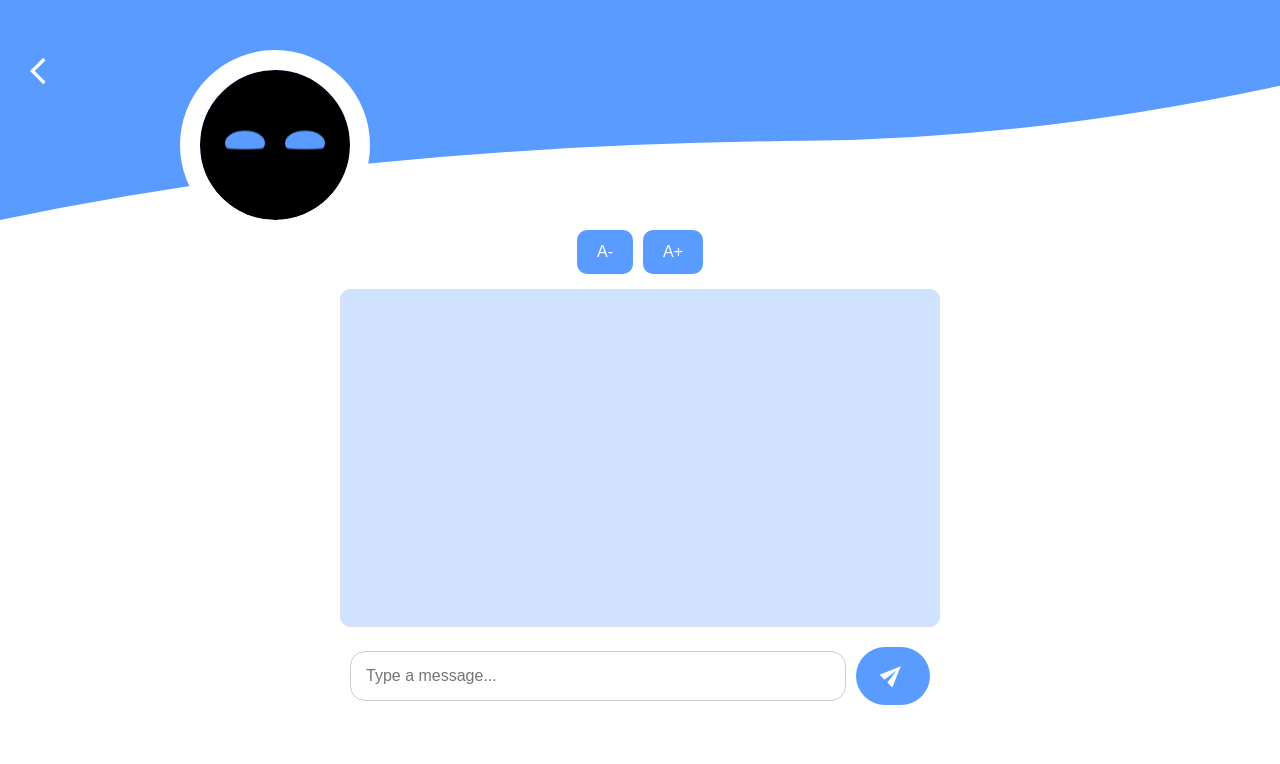
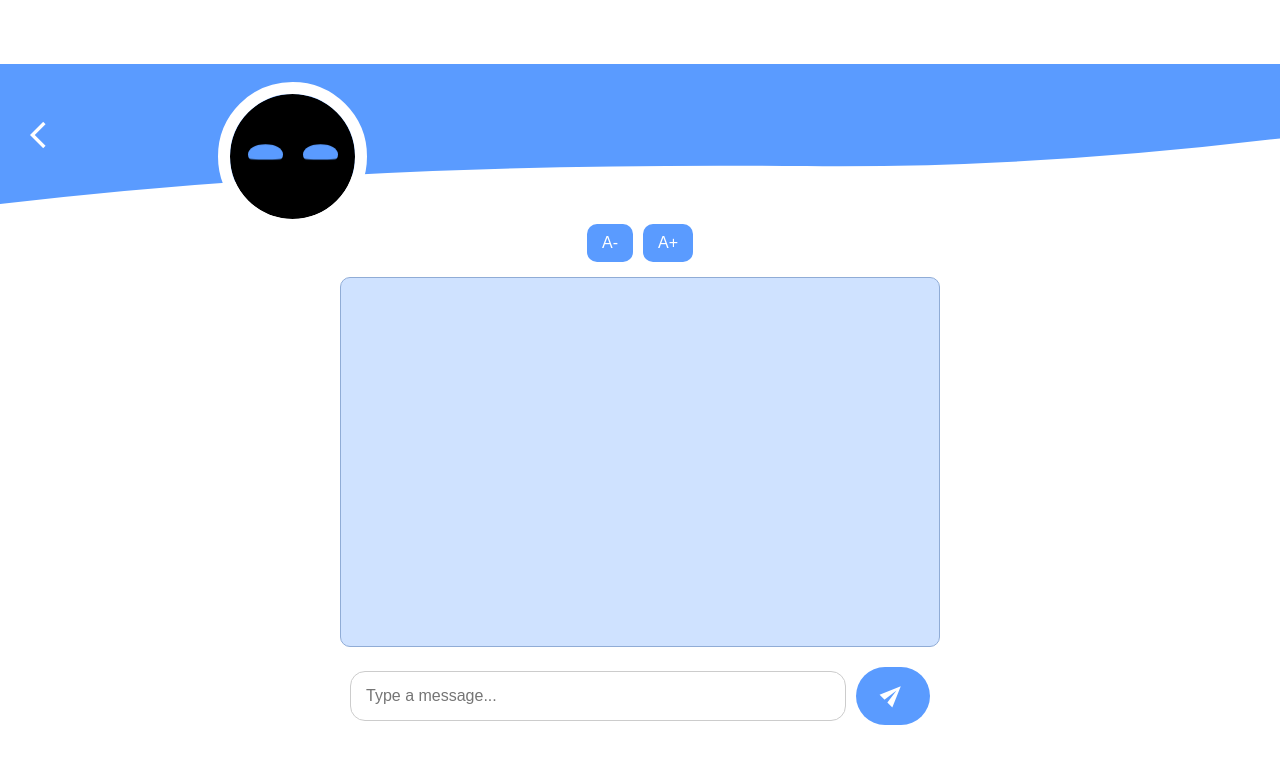
Before and after one commit to slamonander/Semcorel-LLM-Project, a React (Create React App) app in the folder final/frontend/: page /test in a window 1280 px wide. Shown: the top 764 px of the page. Built offline with nearby package versions, Linux system fonts and the light colour scheme.

Commit message:
UI adjustments
Enlarged the chat container, shrunk the wave animation and coco avatar, disabled scrolling, added margin around the application to fit various screen aspect ratios, adjusted '...' animation while LLM is generating a response

```diff
--- a/final/frontend/src/Test.css
+++ b/final/frontend/src/Test.css
@@ -14,15 +14,18 @@ html, body {
     align-items: center;
     width: 100vw;
     height: 100vh;
-    margin: 0;
+    margin: 5%; /* This adds a margin around the entire application to hopefully stop the scroll error*/
     background-color: white;
   }
 
-  /* Container for positioning */
+/* HEADER CSS (WAVE ANIMATION, COCO AVATAR, BACK BTN (INVIS BTN), FONT BTNS*/
+  /* Container for positioning wave animation*/
 .triangle-container {
     position: relative;
     width: 100vw; /* Full width */
-    height: 100vh; /* Full height */
+    height: 300px;
+    margin-top: 5%;
+    margin-bottom: 5px;
     display: flex;
     justify-content: flex-start;
     align-items: flex-start;
@@ -34,7 +37,7 @@ html, body {
     top: 0;
     left: 0;
     width: 140vw; /* Adjust width to desired size */
-    height: 220px; /* Adjust height as needed */
+    height: 175px; /* Adjust height as needed */
     overflow: hidden;
 }
 
@@ -54,94 +57,25 @@ html, body {
   animation: waveAnimation 8s ease-in-out infinite;
 }
 
-.font-size-buttons button {
-  display: inline-flex; /* For consistent centering */
-  align-items: center;
-  justify-content: center;
-  padding: 10px 20px;
-  font-size: 16px;
-  line-height: 1.5;
-  background-color: #5A9BFF;
-  color: white;
-  border: none;
-  border-radius: 10px;
-  cursor: pointer;
-  transition: background-color 0.3s ease;
-  height: auto; /* Ensure full clickable area */
-}
-
-.font-size-buttons button:hover {
-  background-color: #004080;
-}
-
-.font-size-buttons {
-  display: flex;
-  justify-content: center;
-  align-items: center;
-  gap: 10px;
-}
-
-  /* Chat box container */
-  .chat-container {
-    width: 90%;
-    max-width: 600px;
-    background: #ffffff;
-    padding: 5px;
-    border-radius: 20px;
-    display: flex;
-    flex-direction: column;
-    overflow: hidden;
-    height: 220vh;
-    max-height: 700px;
-    margin-top: 10px;
-    position: relative;
-  }
-
-  .input-container {
-    margin-top: 0; /* Adjust or remove as needed */
-    margin-bottom: 80px;
-    padding-top: 5px;
-}
-
-  .btn-invis {
-    position: absolute;
-    top: 40px;
-    left: 5px;
-    background-color: transparent;
-    color: white;
-    border: none;
-    cursor: pointer;
-    z-index: 2;
-  }
-
-  .invis{
-    font-size: 2rem;
-  }
-
-  .icon-send {
-    display: inline-block; /* Ensure the element can be transformed */
-    transform: rotate(-45deg); /* Rotate the icon by 45 degrees (you can change this value) */
-  }
-
   /* Coco styles */
   .coco-small {
     display: flex;
     justify-content: center;
     align-items: center;
-    top: 50px; /* Adjust as needed */
-    left: 200px; /* Adjust as needed */
+    top: 10px; /* Adjust as needed */
+    left: 230px; /* Adjust as needed */
     background-color: black;
-    width: 150px;
-    height: 150px;
+    width: 125px;
+    height: 125px;
     border-radius: 50%;
     gap: 20px;
-    outline: 20px solid white;
-    /* margin-bottom: 20px; */
+    outline: 12px solid white;
+    margin-bottom: 10px;
   }
 
   .eye {
-    width: 40px;
-    height: 30px;
+    width: 35px;
+    height: 25px;
     margin-bottom: 5px;
     background-color: #5A9BFF;
     border-radius: 50%;
@@ -160,6 +94,145 @@ html, body {
       clip-path: ellipse(100% 35% at 50% 35%);
     }
   }
+
+.btn-invis { /*BACK BUTTON*/
+  position: absolute;
+  top: 40px;
+  left: 5px;
+  background-color: transparent;
+  color: white;
+  border: none;
+  cursor: pointer;
+  z-index: 2;
+}
+
+.invis{
+  font-size: 2rem;
+}
+
+.font-size-buttons {
+  display: flex;
+  gap: 10px;
+}
+
+.font-size-buttons button {
+  padding: 10px 15px;
+  font-size: 16px;
+  background-color: #5A9BFF;
+  color: white;
+  border: none;
+  border-radius: 10px;
+  cursor: pointer;
+  transition: background-color 0.3s ease;
+  /* align-items: center;
+  justify-content: center;
+  padding: 10px 20px;
+  font-size: 16px;
+  line-height: 1.5; */
+  height: auto; /* Ensure full clickable area */
+}
+
+
+/* LLM RESPONSE BOX */
+  /* Chat box container */
+  .chat-container {
+    width: 90%;
+    max-width: 600px;
+    background: #ffffff;
+    padding: 5px;
+    border-radius: 20px;
+    display: flex;
+    flex-direction: column;
+    overflow: hidden;
+    height: 220vh;
+    max-height: 700px;
+    margin-top: 10px;
+    position: relative;
+  }
+
+  .chat-box {
+    flex-grow: 1;
+    overflow-y: auto;
+    margin-bottom: 10px;
+    padding-right: 10px;
+    display: flex;
+    flex-direction: column;
+    border: 1px solid #90acd6;
+    border-radius: 10px;
+    padding: 15px;
+    background: #CFE2FF;
+    max-height: calc(100% - 50px);
+}
+
+.chat-message {
+  padding: 15px;
+  border-radius: 25px;
+  margin: 10px 0;
+  max-width: 75%;
+  word-wrap: break-word;
+  display: inline-block;
+  font-size: 18px;
+}
+
+.user-message {
+  background: #5A9BFF;
+  color: #fff;
+  align-self: flex-end;
+  border-bottom-right-radius: 5px;
+  animation: slide-in 0.5s ease-out;
+  text-align: right;
+}
+
+.bot-message {
+  background: #FFFFFF;
+  color: #333;
+  align-self: flex-start;
+  border-bottom-left-radius: 5px;
+  animation: slide-in 0.5s ease-out;
+  text-align: left;
+}
+
+  .input-container {
+    margin-top: 0;
+    margin-bottom: 60px;
+    display: flex;
+    align-items: center;
+    padding: 10px;
+    border-radius: 10px;
+    background: #ffffff;
+}
+
+input[type="text"] {
+  flex-grow: 1;
+  padding: 15px;
+  font-size: 16px;
+  border: 1px solid #ccc;
+  border-radius: 15px;
+  margin-right: 10px;
+  outline: none;
+  transition: all 0.3s ease;
+}
+
+input[type="text"]:focus {
+  border-color: #5A9BFF;
+}
+
+@keyframes slide-in {
+  0% {
+      transform: translateY(30px);
+      opacity: 0;
+  }
+  100% {
+      transform: translateY(0);
+      opacity: 1;
+  }
+}
+
+  .icon-send {
+    display: inline-block; /* Ensure the element can be transformed */
+    transform: rotate(-45deg); /* Rotate the icon by 45 degrees (you can change this value) */
+  }
+
 
   .typing-animation span {
     display: inline-block;
--- a/final/frontend/src/Test.js
+++ b/final/frontend/src/Test.js
@@ -77,8 +77,8 @@ const Test = () => {
   return (
     <div className="container">
       <div className="triangle-container">
-        <svg className="triangle" xmlns="http://www.w3.org/2000/svg" viewBox="0 0 100 100" preserveAspectRatio="none">
-          <path className="wave" d="M 0,100 Q 20,75 45,85 T 100,15 L 100,0 L 0,0 Z" fill="#5A9BFF" transform="skewY(-25)" />
+        <svg className="triangle" xmlns="http://www.w3.org/2000/svg" viewBox="0 0 100 125" preserveAspectRatio="none">
+            <path className="wave" d="M 0,50 Q 20,35 45,40 T 100,15 L 100,0 L 0,0 Z" fill="#5A9BFF" transform="skewY(-15)" />
         </svg>
         <button className="btn-invis" onClick={() => navigate('/')}>
           <span className="material-icons invis">arrow_back_ios</span>
```
